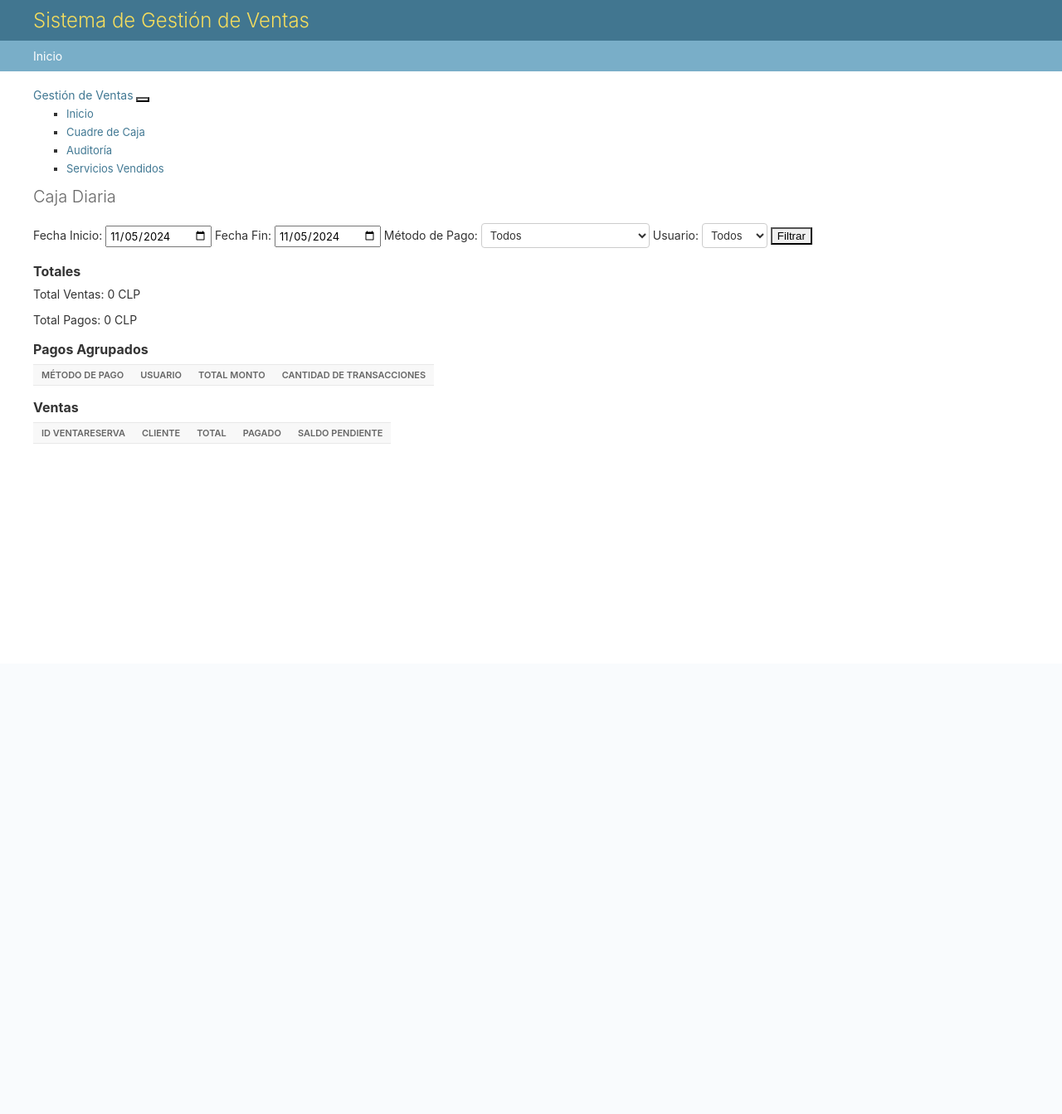
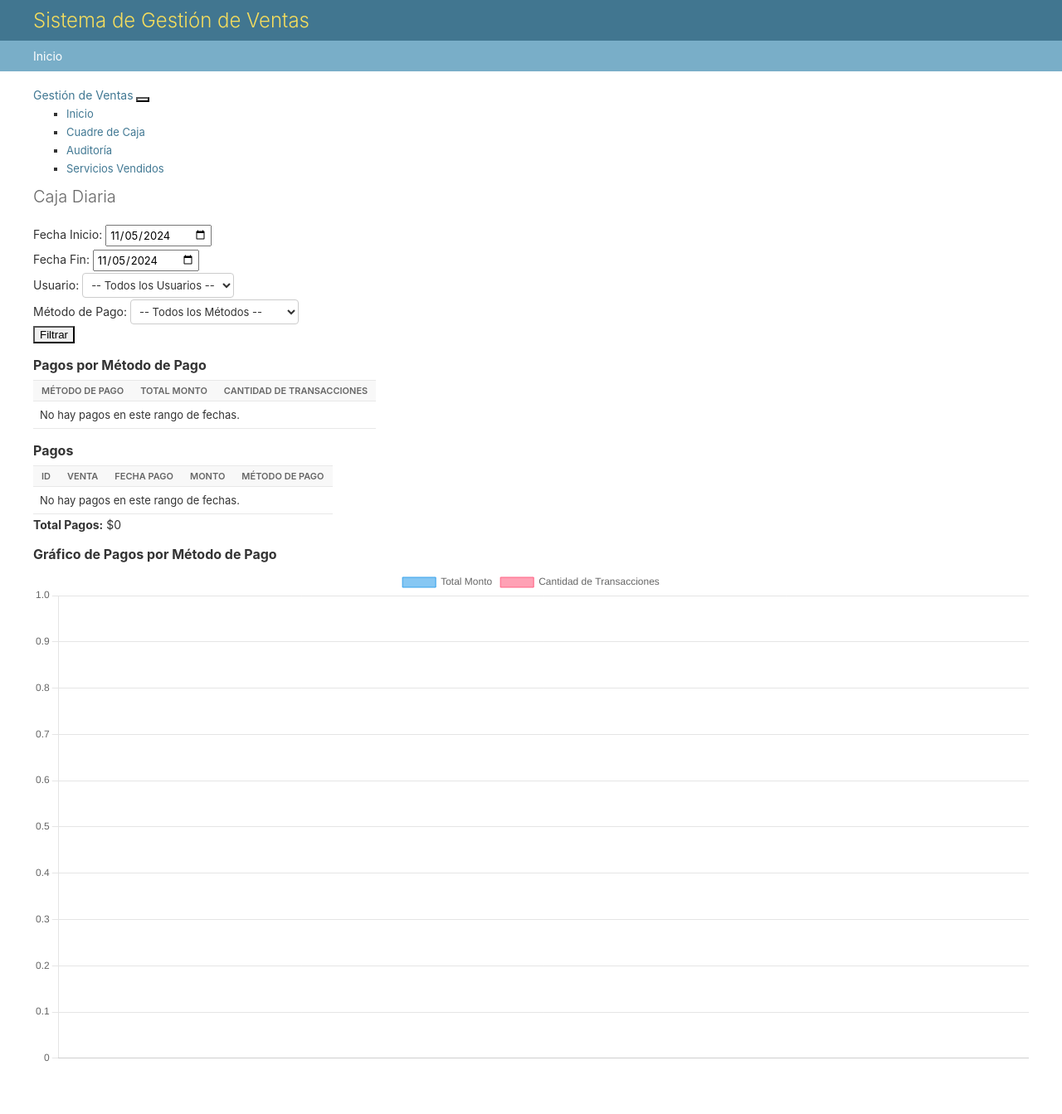
Before and after one commit to nomad3/booking_system, a Django app: page /ventas/caja-diaria/ in a window 1280 px wide. Shown: the whole page at 83% size. Before the commit the page ends 535 px from the top, so only its background shows below. Run offline with Django 4.2, Linux system fonts and the light colour scheme; a user stored in the database is signed in; tables that the repository leaves empty hold one stand-in row (values such as "Sample post"); lists and menus that the app fills with data are empty.

Commit message:
Revert "dev -> main (#3)"
This reverts commit 14a0925da45476f71f62c8e7029e9ca399ff8d03.

```diff
--- a/ventas/templates/ventas/caja_diaria.html
+++ b/ventas/templates/ventas/caja_diaria.html
@@ -8,79 +8,134 @@
 
 <h1>Caja Diaria</h1>
 
-<form method="get">
-    <label for="fecha_inicio">Fecha Inicio:</label>
-    <input type="date" name="fecha_inicio" value="{{ fecha_inicio }}">
+<!-- Formulario de Filtro por Rango de Fechas, Usuario y Método de Pago -->
+<form method="get" class="form-inline mb-4">
+    <!-- Filtro de Fecha Inicio -->
+    <div class="form-group mr-2">
+        <label for="fecha_inicio" class="mr-2">Fecha Inicio:</label>
+        <input type="date" id="fecha_inicio" name="fecha_inicio" value="{{ fecha_inicio }}" class="form-control">
+    </div>
 
-    <label for="fecha_fin">Fecha Fin:</label>
-    <input type="date" name="fecha_fin" value="{{ fecha_fin }}">
+    <!-- Filtro de Fecha Fin -->
+    <div class="form-group mr-2">
+        <label for="fecha_fin" class="mr-2">Fecha Fin:</label>
+        <input type="date" id="fecha_fin" name="fecha_fin" value="{{ fecha_fin }}" class="form-control">
+    </div>
 
-    <label for="metodo_pago">Método de Pago:</label>
-    <select name="metodo_pago">
-        <option value="">Todos</option>
-        {% for key, value in METODOS_PAGO %}
-            <option value="{{ key }}" {% if metodo_pago == key %}selected{% endif %}>{{ value }}</option>
-        {% endfor %}
-    </select>
+    <!-- Filtro de Usuario -->
+    <div class="form-group mr-2">
+        <label for="usuario" class="mr-2">Usuario:</label>
+        <select id="usuario" name="usuario" class="form-control">
+            <option value="">-- Todos los Usuarios --</option>
+            {% for usuario in usuarios %}
+                <option value="{{ usuario.id }}" {% if usuario.id|stringformat:"s" == usuario_id %}selected{% endif %}>{{ usuario.username }}</option>
+            {% endfor %}
+        </select>
+    </div>
 
-    <label for="usuario">Usuario:</label>
-    <select name="usuario">
-        <option value="">Todos</option>
-        {% for usuario in usuarios %}
-            <option value="{{ usuario.id }}" {% if usuario_id == usuario.id %}selected{% endif %}>{{ usuario.username }}</option>
-        {% endfor %}
-    </select>
+    <!-- Filtro de Método de Pago -->
+    <div class="form-group mr-2">
+        <label for="metodo_pago" class="mr-2">Método de Pago:</label>
+        <select id="metodo_pago" name="metodo_pago" class="form-control">
+            <option value="">-- Todos los Métodos --</option>
+            {% for codigo, nombre in METODOS_PAGO %}
+                <option value="{{ codigo }}" {% if codigo == metodo_pago %}selected{% endif %}>{{ nombre }}</option>
+            {% endfor %}
+        </select>
+    </div>
 
-    <button type="submit">Filtrar</button>
+    <!-- Botón de Filtrar -->
+    <button type="submit" class="btn btn-primary">Filtrar</button>
 </form>
 
-<h2>Totales</h2>
-<p>Total Ventas: {{ total_ventas }} CLP</p>
-<p>Total Pagos: {{ total_pagos }} CLP</p>
-
-<h2>Pagos Agrupados</h2>
-<table>
+<!-- Desglose de Pagos por Método de Pago -->
+<h2>Pagos por Método de Pago</h2>
+<table class="table table-bordered">
     <thead>
         <tr>
             <th>Método de Pago</th>
-            <th>Usuario</th>
             <th>Total Monto</th>
-            <th>Cantidad de Transacciones</th>
+            <th>Cantidad de Transacciones</th> <!-- Nueva Columna -->
         </tr>
     </thead>
     <tbody>
-        {% for grupo in pagos_grouped %}
+        {% for pago in pagos_grouped %}
         <tr>
-            <td>{{ grupo.metodo_pago }}</td>
-            <td>{{ grupo.usuario__username }}</td>
-            <td>{{ grupo.total_monto }}</td>
-            <td>{{ grupo.cantidad_transacciones }}</td>
+            <td>{{ pago.metodo_pago }}</td>
+            <td>{{ pago.total_monto|formato_clp }}</td> <!-- Aplicar formato CLP -->
+            <td>{{ pago.cantidad_transacciones }}</td> <!-- Mostrar el Conteo -->
+        </tr>
+        {% empty %}
+        <tr>
+            <td colspan="3">No hay pagos en este rango de fechas.</td>
         </tr>
         {% endfor %}
     </tbody>
 </table>
 
-<h2>Ventas</h2>
-<table>
+<!-- Pagos -->
+<h2>Pagos</h2>
+<table class="table table-striped">
     <thead>
         <tr>
-            <th>ID VentaReserva</th>
-            <th>Cliente</th>
-            <th>Total</th>
-            <th>Pagado</th>
-            <th>Saldo Pendiente</th>
+            <th>ID</th>
+            <th>Venta</th>
+            <th>Fecha Pago</th>
+            <th>Monto</th>
+            <th>Método de Pago</th> <!-- Nueva Columna -->
         </tr>
     </thead>
     <tbody>
-        {% for venta in ventas %}
+        {% for pago in pagos %}
         <tr>
-            <td>{{ venta.id }}</td>
-            <td>{{ venta.cliente.nombre }}</td>
-            <td>{{ venta.total }} CLP</td>
-            <td>{{ venta.pagado }} CLP</td>
-            <td>{{ venta.saldo_pendiente }} CLP</td>
+            <td>{{ pago.id }}</td>
+            <td>{{ pago.venta_reserva }}</td>
+            <td>{{ pago.fecha_pago|date:"Y-m-d" }}</td>
+            <td>{{ pago.monto|formato_clp }}</td> <!-- Aplicar formato CLP -->
+            <td>{{ pago.metodo_pago }}</td> <!-- Mostrar Método de Pago -->
+        </tr>
+        {% empty %}
+        <tr>
+            <td colspan="5">No hay pagos en este rango de fechas.</td>
         </tr>
         {% endfor %}
     </tbody>
 </table>
+<p><strong>Total Pagos:</strong> {{ total_pagos|formato_clp }}</p> <!-- Aplicar formato CLP -->
+
+<!-- (Opcional) Gráfico de Pagos por Método de Pago -->
+<h2>Gráfico de Pagos por Método de Pago</h2>
+<canvas id="pagosChart" width="400" height="200"></canvas>
+
+<!-- Incluir Chart.js desde CDN -->
+<script src="https://cdn.jsdelivr.net/npm/chart.js"></script>
+<script>
+    var ctx = document.getElementById('pagosChart').getContext('2d');
+    var pagosChart = new Chart(ctx, {
+        type: 'bar',
+        data: {
+            labels: [{% for pago in pagos_grouped %}'{{ pago.metodo_pago }}',{% endfor %}],
+            datasets: [{
+                label: 'Total Monto',
+                data: [{% for pago in pagos_grouped %}{{ pago.total_monto }},{% endfor %}],
+                backgroundColor: 'rgba(54, 162, 235, 0.6)',
+                borderColor: 'rgba(54, 162, 235, 1)',
+                borderWidth: 1
+            }, {
+                label: 'Cantidad de Transacciones',
+                data: [{% for pago in pagos_grouped %}{{ pago.cantidad_transacciones }},{% endfor %}],
+                backgroundColor: 'rgba(255, 99, 132, 0.6)',
+                borderColor: 'rgba(255,99,132,1)',
+                borderWidth: 1
+            }]
+        },
+        options: {
+            scales: {
+                y: {
+                    beginAtZero: true
+                }
+            }
+        }
+    });
+</script>
 {% endblock %}
--- a/ventas/urls.py
+++ b/ventas/urls.py
@@ -1,7 +1,9 @@
 from django.urls import path, include
 from rest_framework.routers import DefaultRouter
 from . import views
+from .views import servicios_vendidos_view, inicio_sistema_view, caja_diaria_view, auditoria_movimientos_view, venta_reserva_list, venta_reserva_detail
 
+# Registrar las vistas en el router de DRF
 router = DefaultRouter()
 router.register(r'proveedores', views.ProveedorViewSet)
 router.register(r'categorias', views.CategoriaProductoViewSet)
@@ -10,13 +12,13 @@ router.register(r'ventasreservas', views.VentaReservaViewSet)
 router.register(r'pagos', views.PagoViewSet)
 router.register(r'clientes', views.ClienteViewSet)
 
+# Añadir las nuevas vistas a las URLs
 urlpatterns = [
-    path('', views.inicio_sistema_view, name='inicio_sistema'),
-    path('servicios-vendidos/', views.servicios_vendidos_view, name='servicios_vendidos'),
-    path('servicios-vendidos/actualizar-estado/<int:servicio_id>/', views.actualizar_estado_servicio, name='actualizar_estado_servicio'),
-    path('caja-diaria/', views.caja_diaria_view, name='caja_diaria'),
-    path('auditoria-movimientos/', views.auditoria_movimientos_view, name='auditoria_movimientos'),
-    path('', include(router.urls)),
+    path('', inicio_sistema_view, name='inicio_sistema'),  # Nueva vista de inicio
+    path('servicios-vendidos/', servicios_vendidos_view, name='servicios_vendidos'),
+    path('caja-diaria/', caja_diaria_view, name='caja_diaria'),  # Nueva vista de caja diaria
+    path('auditoria-movimientos/', auditoria_movimientos_view, name='auditoria_movimientos'),  # Nueva vista de auditoría
+    path('', include(router.urls)),  # Mantener las rutas del router
     path('venta_reservas/', views.venta_reserva_list, name='venta_reserva_list'),
     path('venta_reservas/<int:pk>/', views.venta_reserva_detail, name='venta_reserva_detail'),
 ]
--- a/ventas/views.py
+++ b/ventas/views.py
@@ -1,10 +1,11 @@
+
 from rest_framework import viewsets
 from rest_framework.response import Response
 from django.db.models import Sum, Q, Count
 from django.contrib.auth.decorators import user_passes_test
 import csv
 from django.http import HttpResponse
-from django.shortcuts import render, get_object_or_404, redirect
+from django.shortcuts import render, get_object_or_404
 from datetime import datetime, timedelta
 from django.contrib.auth.decorators import login_required
 from django.utils import timezone
@@ -29,7 +30,6 @@ from .serializers import (
     CategoriaServicioSerializer,
     VentaReservaSerializer
 )
-from .forms import ReservaServicioInlineForm
 
 def venta_reserva_list(request):
     # Get current date
@@ -105,30 +105,80 @@ def venta_reserva_detail(request, pk):
     }
     return render(request, 'ventas/venta_reserva_detail.html', context)
 
-@login_required
 def servicios_vendidos_view(request):
-    servicios = ReservaServicio.objects.select_related('servicio__categoria', 'venta_reserva__cliente').all()
+    # Obtener la fecha actual con la zona horaria correcta
+    hoy = timezone.localdate()
 
+    # Obtener los parámetros del filtro, usando la fecha actual por defecto
+    fecha_inicio = request.GET.get('fecha_inicio', hoy)
+    fecha_fin = request.GET.get('fecha_fin', hoy)
+    categoria_id = request.GET.get('categoria')
+    venta_reserva_id = request.GET.get('venta_reserva_id')
+
+    # Convertir las fechas de los parámetros a objetos de fecha si son strings
+    if isinstance(fecha_inicio, str):
+        fecha_inicio = datetime.strptime(fecha_inicio, '%Y-%m-%d').date()
+
+    if isinstance(fecha_fin, str):
+        fecha_fin = datetime.strptime(fecha_fin, '%Y-%m-%d').date()
+
+    # Convertir las fechas de inicio y fin a objetos datetime con zona horaria local
+    fecha_inicio_dt = timezone.make_aware(datetime.combine(fecha_inicio, datetime.min.time()))
+    fecha_fin_dt = timezone.make_aware(datetime.combine(fecha_fin, datetime.max.time()))
+
+    # Consultar todos los servicios vendidos
+    servicios_vendidos = ReservaServicio.objects.select_related('venta_reserva__cliente', 'servicio__categoria')
+
+    # Filtrar por rango de fechas (usando __gte y __lte para comparar correctamente)
+    servicios_vendidos = servicios_vendidos.filter(fecha_agendamiento__gte=fecha_inicio_dt, fecha_agendamiento__lte=fecha_fin_dt)
+
+    # Filtrar por categoría de servicio si está presente
+    if categoria_id:
+        servicios_vendidos = servicios_vendidos.filter(servicio__categoria_id=categoria_id)
+
+    # Filtrar por ID de VentaReserva si está presente y es un número válido
+    if venta_reserva_id and venta_reserva_id.isdigit():
+        servicios_vendidos = servicios_vendidos.filter(venta_reserva__id=int(venta_reserva_id))
+
+    # Ordenar los servicios vendidos
+    servicios_vendidos = servicios_vendidos.order_by('-fecha_agendamiento__date', 'fecha_agendamiento__time')
+
+    # Obtener todas las categorías de servicio para el filtro
+    categorias = CategoriaServicio.objects.all()
+
+    # Sumar el monto total de todos los servicios vendidos que se están mostrando
+    total_monto_vendido = sum(servicio.servicio.precio_base * servicio.cantidad_personas for servicio in servicios_vendidos)
+
+    # Preparar los datos para la tabla
+    data = []
+    for servicio in servicios_vendidos:
+        total_monto = servicio.servicio.precio_base * servicio.cantidad_personas
+        fecha_agendamiento = timezone.localtime(servicio.fecha_agendamiento)
+
+        data.append({
+            'venta_reserva_id': servicio.venta_reserva.id,
+            'cliente_nombre': servicio.venta_reserva.cliente.nombre,
+            'categoria_servicio': servicio.servicio.categoria.nombre,
+            'servicio_nombre': servicio.servicio.nombre,
+            'fecha_agendamiento': fecha_agendamiento.date(),
+            'hora_agendamiento': fecha_agendamiento.time(),
+            'monto': servicio.servicio.precio_base,
+            'cantidad_personas': servicio.cantidad_personas,
+            'total_monto': total_monto
+        })
+
+    # Pasar los datos y las categorías a la plantilla
     context = {
-        'servicios': servicios,
+        'servicios': data,
+        'categorias': categorias,
+        'fecha_inicio': fecha_inicio,
+        'fecha_fin': fecha_fin,
+        'categoria_id': categoria_id,
+        'venta_reserva_id': venta_reserva_id,
+        'total_monto_vendido': total_monto_vendido
     }
 
     return render(request, 'ventas/servicios_vendidos.html', context)
-
-@login_required
-def actualizar_estado_servicio(request, servicio_id):
-    servicio = get_object_or_404(ReservaServicio, id=servicio_id)
-
-    if request.method == 'POST':
-        nuevo_estado = request.POST.get('estado')
-        if nuevo_estado in dict(ReservaServicio.ESTADO_CHOICES).keys():
-            servicio.estado = nuevo_estado
-            servicio.save()
-            messages.success(request, "Estado actualizado correctamente.")
-        else:
-            messages.error(request, "Estado inválido.")
-
-    return redirect('servicios_vendidos')
 
 class ProveedorViewSet(viewsets.ModelViewSet):
     queryset = Proveedor.objects.all()
@@ -381,42 +431,72 @@ def caja_diaria_view(request):
     # Obtener rango de fechas desde los parámetros GET
     fecha_inicio = request.GET.get('fecha_inicio')
     fecha_fin = request.GET.get('fecha_fin')
-    metodo_pago = request.GET.get('metodo_pago')
-    usuario_id = request.GET.get('usuario')
+    metodo_pago = request.GET.get('metodo_pago')  # Nuevo filtro
 
+    # Establecer fechas por defecto (hoy) si no se proporcionan
     today = timezone.localdate()
     if not fecha_inicio:
         fecha_inicio = today.strftime('%Y-%m-%d')
     if not fecha_fin:
         fecha_fin = today.strftime('%Y-%m-%d')
 
-    fecha_inicio_parsed = datetime.strptime(fecha_inicio, '%Y-%m-%d')
-    fecha_fin_parsed = datetime.strptime(fecha_fin, '%Y-%m-%d') + timedelta(days=1)
-    fecha_fin_parsed_datetime = timezone.make_aware(fecha_fin_parsed)
+    # Parsear las cadenas de fecha a objetos date
+    try:
+        fecha_inicio_parsed = datetime.strptime(fecha_inicio, '%Y-%m-%d').date()
+        fecha_fin_parsed = datetime.strptime(fecha_fin, '%Y-%m-%d').date()
+    except ValueError:
+        # Manejar errores de formato de fecha
+        fecha_inicio_parsed = today
+        fecha_fin_parsed = today
 
+    # Validar que fecha_inicio no es posterior a fecha_fin
+    if fecha_inicio_parsed > fecha_fin_parsed:
+        fecha_inicio_parsed, fecha_fin_parsed = fecha_fin_parsed, fecha_inicio_parsed
+        fecha_inicio, fecha_fin = fecha_fin, fecha_inicio
+
+    # Ajustar fecha_fin para incluir todo el día
+    fecha_fin_parsed_datetime = timezone.make_aware(datetime.combine(fecha_fin_parsed, datetime.min.time())) + timedelta(days=1)
+
+    # Obtener el usuario seleccionado del parámetro GET
+    usuario_id = request.GET.get('usuario')
+
+    # Obtener todos los usuarios para el filtro
+    usuarios = User.objects.all()
+
+    # Filtrar Pago basado en fecha_pago
     pagos = Pago.objects.filter(
-        fecha_pago__range=(fecha_inicio, fecha_fin_parsed_datetime)
+        fecha_pago__range=(fecha_inicio_parsed, fecha_fin_parsed_datetime)
     )
 
-    if usuario_id and usuario_id.isdigit():
-        pagos = pagos.filter(usuario__id=usuario_id)
+    # Filtrar los pagos por usuario si se ha seleccionado uno
+    if usuario_id:
+        pagos = pagos.filter(usuario_id=usuario_id)
+    else:
+        usuario_id = ''
 
+    # Filtrar por método de pago si se ha seleccionado uno
     if metodo_pago:
         pagos = pagos.filter(metodo_pago=metodo_pago)
+    else:
+        metodo_pago = ''
 
+    # Filtrar VentaReserva basado en ReservaServicio.fecha_agendamiento
     ventas = VentaReserva.objects.filter(
-        pagos__in=pagos
+        reservaservicios__fecha_agendamiento__range=(fecha_inicio_parsed, fecha_fin_parsed_datetime)
     ).distinct()
 
+    # Calcular totales
     total_ventas = ventas.aggregate(total=Sum('total'))['total'] or 0
     total_pagos = pagos.aggregate(total=Sum('monto'))['total'] or 0
 
-    pagos_grouped = pagos.values('metodo_pago', 'usuario__username').annotate(
+    # Agrupar pagos por método de pago y contar transacciones
+    pagos_grouped = pagos.values('metodo_pago').annotate(
         total_monto=Sum('monto'),
         cantidad_transacciones=Count('id')
-    ).order_by('metodo_pago', 'usuario__username')
+    ).order_by('metodo_pago')
 
-    usuarios = User.objects.filter(is_staff=True)  # Filtrar solo usuarios staff si aplica
+    # Obtener los métodos de pago para el filtro
+    METODOS_PAGO = Pago.METODOS_PAGO
 
     context = {
         'ventas': ventas,
@@ -427,9 +507,9 @@ def caja_diaria_view(request):
         'fecha_fin': fecha_fin,
         'pagos_grouped': pagos_grouped,
         'usuarios': usuarios,
-        'usuario_id': int(usuario_id) if usuario_id and usuario_id.isdigit() else '',
-        'metodo_pago': metodo_pago or '',
-        'METODOS_PAGO': Pago.METODOS_PAGO,
+        'usuario_id': usuario_id,
+        'metodo_pago': metodo_pago,  # Añadir al contexto
+        'METODOS_PAGO': METODOS_PAGO,  # Añadir al contexto
     }
 
     return render(request, 'ventas/caja_diaria.html', context)
@@ -474,8 +554,8 @@ def caja_diaria_recepcionistas_view(request):
         usuario__in=usuarios_permitidos
     )
 
-    if usuario_id and usuario_id.isdigit():
-        pagos = pagos.filter(usuario__id=usuario_id)
+    if usuario_id:
+        pagos = pagos.filter(usuario_id=usuario_id)
 
     if metodo_pago:
         pagos = pagos.filter(metodo_pago=metodo_pago)
@@ -511,20 +591,3 @@ def caja_diaria_recepcionistas_view(request):
     }
 
     return render(request, 'ventas/caja_diaria_recepcionistas.html', context)
-
-@login_required
-def crear_venta_reserva_view(request):
-    if request.method == 'POST':
-        form = VentaReservaForm(request.POST)
-        if form.is_valid():
-            venta_reserva = form.save()
-            messages.success(request, "Venta/Reserva creada correctamente.")
-            return redirect('venta_reserva_detail', pk=venta_reserva.pk)
-    else:
-        form = VentaReservaForm()
-
-    context = {
-        'form': form,
-    }
-
-    return render(request, 'ventas/crear_venta_reserva.html', context)
```
Also changed, not shown: ventas/admin.py (+34 -30 lines), ventas/forms.py (+2 -68 lines), ventas/models.py (+13 -25 lines), ventas/serializers.py (+2 -5 lines), ventas/templates/ventas/caja_diaria_recepcionistas.html (+102 -47 lines), ventas/templates/ventas/crear_venta_reserva.htm (deleted, +0 -12 lines), ventas/templates/ventas/servicios_vendidos.html (+21 -23 lines), ventas/migrations/0022_cliente_celular_reservaservicio_estado_and_more.py (deleted), ventas/migrations/0023_alter_compra_metodo_pago.py (deleted).
